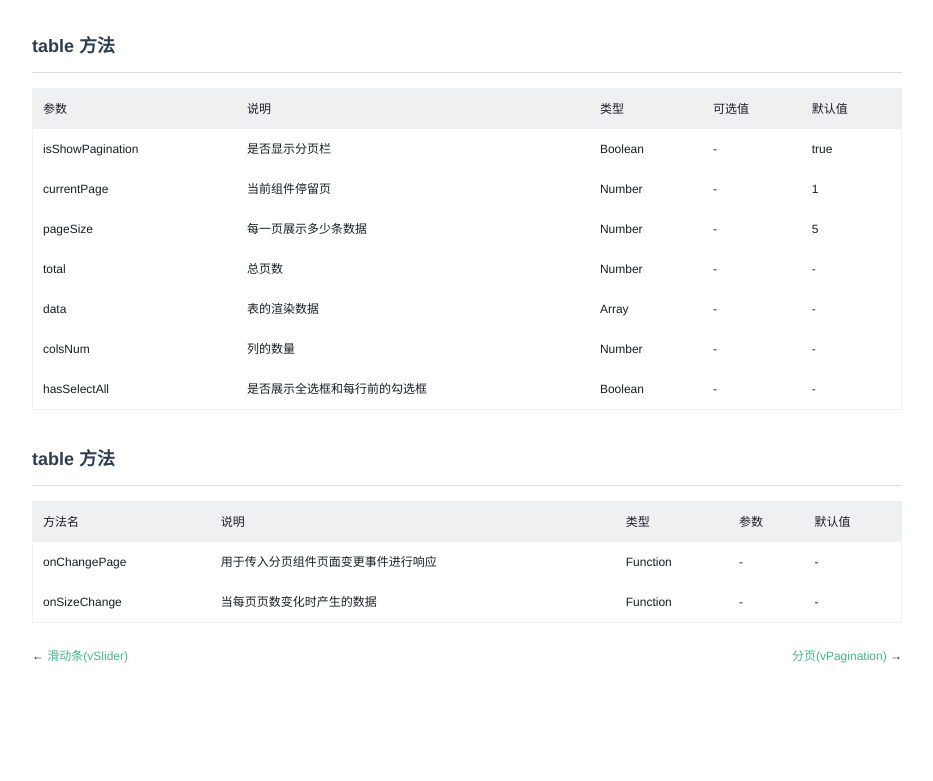
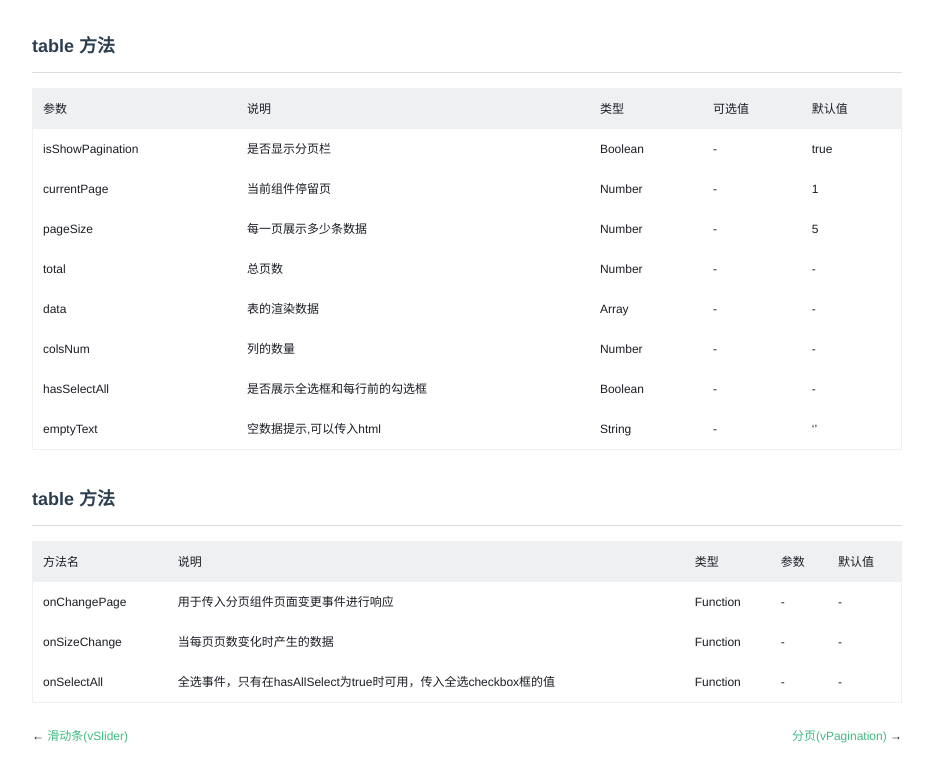
Before and after one commit to wf123537200/vucc.com, a plain HTML site: page components/table.html in a window 1280 px wide. Shown: the part 1784-2565 px from the top of the page, without its empty margins (318-1251 px from the left). Before the commit the page ends 2499 px from the top, so only its background shows below. Drawn offline with Linux system fonts and the light colour scheme.

Commit message:
升级文档到2.0.16

```diff
--- a/components/table.html
+++ b/components/table.html
@@ -425,6 +425,13 @@
 <td>-</td>
 <td>-</td>
 </tr>
+<tr>
+<td>emptyText</td>
+<td>空数据提示,可以传入html</td>
+<td>String</td>
+<td>-</td>
+<td>‘’</td>
+</tr>
 </tbody>
 </table>
 <h2 id="table-方法-1"><a href="#table-方法-1" class="headerlink" title="table 方法"></a>table 方法</h2><table>
@@ -448,6 +455,13 @@
 <tr>
 <td>onSizeChange</td>
 <td>当每页页数变化时产生的数据</td>
+<td>Function</td>
+<td>-</td>
+<td>-</td>
+</tr>
+<tr>
+<td>onSelectAll</td>
+<td>全选事件，只有在hasAllSelect为true时可用，传入全选checkbox框的值</td>
 <td>Function</td>
 <td>-</td>
 <td>-</td>
```
Also changed, not shown: components/datepicker.html (+7 -0 lines), components/dialog.html (+1 -1 lines), components/loading.html (+7 -0 lines), components/messagebox.html (+1 -1 lines), components/time-line.html (+7 -0 lines), components/tree.html (+14 -0 lines), images/logo.png.
